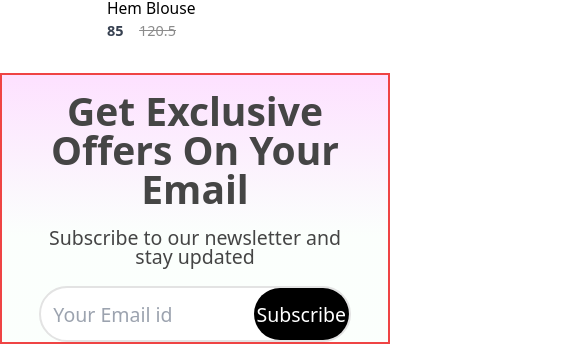
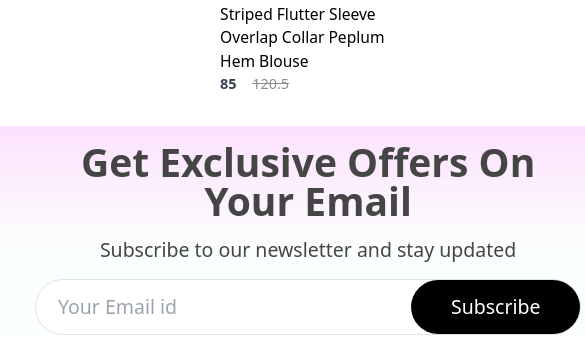
Before and after one commit to TuCamKiet/E-CommoreShopperFrontend, a React (Create React App) app: page / in a window 390 px wide. Shown: the part 1852-2196 px from the top of the page, 585 px wide, since content can reach past the window. Built offline with nearby package versions, Linux system fonts and the light colour scheme.

Commit message:
mobile responsive

```diff
--- a/src/Components/NewsLetter/NewsLetter.js
+++ b/src/Components/NewsLetter/NewsLetter.js
@@ -2,14 +2,14 @@ import React from "react";
 
 const NewsLetter = () => {
   return (
-    <div className="newsletter h-fit flex flex-col items-center justify-center text-center pt-[clamp(0.415rem,4.15vmin,1.25rem)] px-[clamp(1.5rem,9vmin,6rem)] gap-[clamp(0.5rem,5vmin,1.75rem)] sm:leading-normal leading-none border-2 border-red-500 bg-[linear-gradient(180deg,#fde1ff,#e1ffea22_60%)]">
+    <div className="newsletter h-fit flex flex-col items-center justify-center text-center pt-[clamp(0.415rem,4.15vmin,1.25rem)] px-[clamp(1.5rem,9vmin,6rem)] gap-[clamp(0.5rem,5vmin,1.75rem)] sm:leading-normal leading-none bg-[linear-gradient(180deg,#fde1ff,#e1ffea22_60%)]">
       <h1 className="text-[#454545] text-[clamp(1rem,10vmin,3rem)] font-semibold">
         Get Exclusive Offers On Your Email
       </h1>
       <p className="text-[#454545] text-[clamp(0.5rem,5vmin,1.25rem)]">
         Subscribe to our newsletter and stay updated
       </p>
-      <div className="flex items-center justify-end bg-white w-[clamp(14rem,80vmin,45rem)] h-[clamp(1.4rem,14.3vmin,4rem)] rounded-full border-2 border-[#e3e3e3]">
+      <div className="flex items-center justify-end bg-white w-[clamp(14rem,140vmin,50rem)] h-[clamp(1.4rem,14.3vmin,4rem)] rounded-full border-[1px] border-[#e3e3e3]">
         <input
           type="email"
           placeholder="Your Email id"
--- a/src/index.css
+++ b/src/index.css
@@ -784,6 +784,10 @@ video {
   width: 31%;
 }
 
+.w-\[clamp\(14rem\2c 140vmin\2c 50rem\)\] {
+  width: clamp(14rem,140vmin,50rem);
+}
+
 .min-w-fit {
   min-width: -webkit-fit-content;
   min-width: fit-content;
@@ -944,6 +948,10 @@ video {
   border-width: 1px;
 }
 
+.border-\[0\.07rem\] {
+  border-width: 0.07rem;
+}
+
 .border-none {
   border-style: none;
 }
@@ -966,6 +974,11 @@ video {
 .border-red-500 {
   --tw-border-opacity: 1;
   border-color: rgb(239 68 68 / var(--tw-border-opacity, 1));
+}
+
+.border-black {
+  --tw-border-opacity: 1;
+  border-color: rgb(0 0 0 / var(--tw-border-opacity, 1));
 }
 
 .bg-\[\#252525\] {
@@ -1259,6 +1272,10 @@ video {
   font-size: clamp(0.5rem,4vmin,1.25rem);
 }
 
+.text-\[clamp\(0\.5rem\2c 5vmin\2c 1rem\)\] {
+  font-size: clamp(0.5rem,5vmin,1rem);
+}
+
 .font-extrabold {
   font-weight: 800;
 }
```
